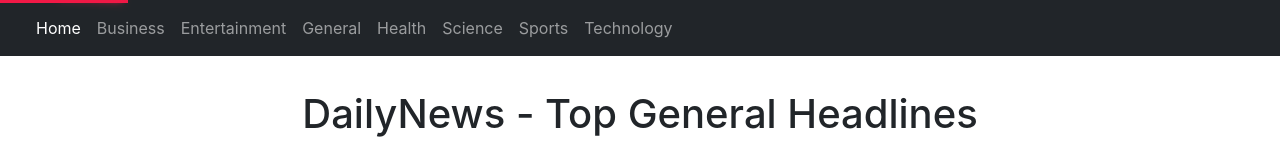
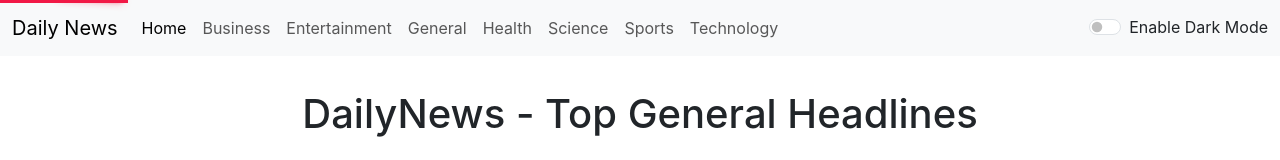
Before and after one commit to Himanshu5204/DailyNews, a React (Create React App) app in the folder dailynews/: page / in a window 1280 px wide. Shown: the top 160 px of the page. Built offline with nearby package versions, Linux system fonts and the light colour scheme; no server answers.

Commit message:
Dark - Light mode added

```diff
--- a/dailynews/src/App.js
+++ b/dailynews/src/App.js
@@ -18,11 +18,20 @@
   // apiKey = "54c1aec9ac8d4d60bebd523957581ce6"
   apiKey = process.env.REACT_APP_NEWS_API;
   state = {
-    progress: 0
+    progress: 0,
+    mode: 'light'
   };
 
   setProgress = (progress) => {
     this.setState({ progress: progress });
+  };
+
+  toggleMode = () => {
+    const newMode = this.state.mode === 'light' ? 'dark' : 'light';
+    this.setState({ mode: newMode });
+
+    document.body.style.backgroundColor = newMode === 'dark' ? '#121212' : 'white';
+    document.body.style.color = newMode === 'dark' ? 'white' : 'black';
   };
   render() {
     //render lifecycle methods
@@ -33,7 +42,7 @@
         <News pageSize={5} country="us" category="science"/>
         */}
         <Router>
-          <Navbar />
+          <Navbar title='Daily News' mode={this.state.mode} toggleMode={this.toggleMode} />
           <LoadingBar height={3} color='#f11946' progress={this.state.progress} />
           <Switch>
             <Route exact path='/'>
--- a/dailynews/src/Components/Navbar.js
+++ b/dailynews/src/Components/Navbar.js
@@ -7,7 +7,7 @@
 
 export class Navbar extends Component {
   render() {
-    let { title , location} = this.props;
+    let { title , location,mode, toggleMode} = this.props;
 
     const getActiveClass = (path) => {
       return location.pathname === path ? "nav-link active" : "nav-link";
@@ -15,8 +15,7 @@
 
     return (
       <div>
-        <nav className="navbar navbar-expand-lg bg-dark navbar-dark fixed-top">
-
+        <nav className={`navbar navbar-expand-lg navbar-${mode} bg-${mode} fixed-top`}>
           <div className="container-fluid">
             {/* <a className="navbar-brand" href="/">
               {title}
@@ -64,6 +63,19 @@
                   <Link className={getActiveClass("/technology")} to="/technology">Technology</Link>
                 </li>
               </ul>
+              {/* Toggle Button */}
+              <div className={`form-check form-switch text-${mode === 'light' ? 'dark' : 'light'}`}>
+                <input
+                  className="form-check-input"
+                  type="checkbox"
+                  id="themeSwitch"
+                  onChange={toggleMode}
+                  checked={mode === 'dark'}
+                />
+                <label className="form-check-label" htmlFor="themeSwitch">
+                  Enable {mode === 'light' ? 'Dark' : 'Light'} Mode
+                </label>
+              </div>
             </div>
           </div>
         </nav>
```
